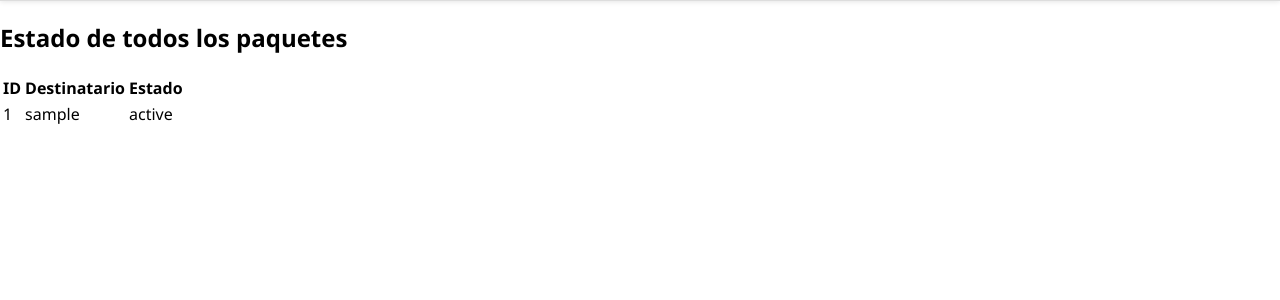
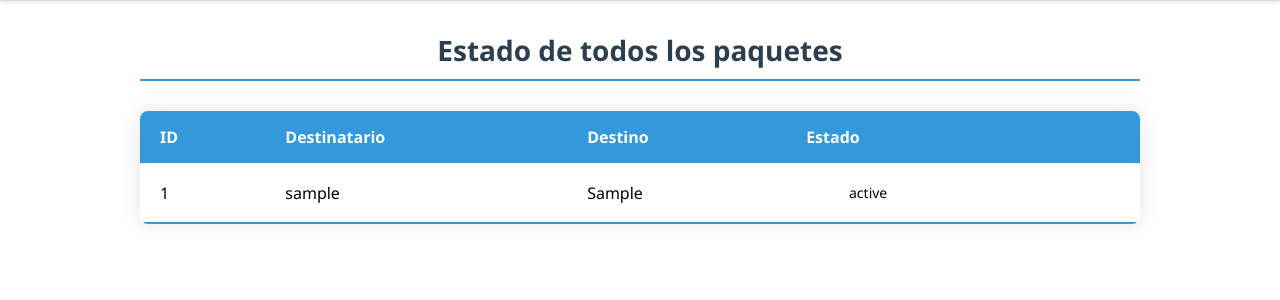
Before and after one commit to Sephir0ath/Delivery-App, a Django app: page /estado-global/ in a window 1280 px wide. Shown: the part 62-362 px from the top of the page. Run offline with Django 5.2, Linux system fonts and the light colour scheme; a user stored in the database is signed in; tables that the repository leaves empty hold one stand-in row (values such as "Sample post").

Commit message:
css para estados globales

```diff
--- a/app_envios/templates/despachador/estado_global.html
+++ b/app_envios/templates/despachador/estado_global.html
@@ -1,15 +1,144 @@
-
 {% extends "base.html" %}
 {% block content %}
+<style>
+  /* Main container */
+  .status-container {
+    max-width: 1000px;
+    margin: 30px auto;
+    padding: 0 20px;
+  }
+
+  /* Heading style */
+  .status-container h2 {
+    color: #2c3e50;
+    text-align: center;
+    margin-bottom: 30px;
+    font-size: 28px;
+    border-bottom: 2px solid #3498db;
+    padding-bottom: 10px;
+  }
+
+  /* Table styling */
+  .status-table {
+    width: 100%;
+    border-collapse: collapse;
+    margin: 25px 0;
+    font-size: 16px;
+    box-shadow: 0 0 20px rgba(0, 0, 0, 0.1);
+    border-radius: 8px;
+    overflow: hidden;
+  }
+
+  .status-table thead tr {
+    background-color: #3498db;
+    color: #ffffff;
+    text-align: left;
+  }
+
+  .status-table th,
+  .status-table td {
+    padding: 15px 20px;
+  }
+
+  .status-table tbody tr {
+    border-bottom: 1px solid #dddddd;
+    transition: background-color 0.3s;
+  }
+
+  .status-table tbody tr:nth-of-type(even) {
+    background-color: #f9f9f9;
+  }
+
+  .status-table tbody tr:last-of-type {
+    border-bottom: 2px solid #3498db;
+  }
+
+  .status-table tbody tr:hover {
+    background-color: #f1f9ff;
+  }
+
+  /* Status badge styling */
+  .status-badge {
+    display: inline-block;
+    padding: 5px 12px;
+    border-radius: 20px;
+    font-size: 14px;
+    font-weight: 500;
+    text-align: center;
+    min-width: 100px;
+  }
+
+  .status-pendiente {
+    background-color: #f39c12;
+    color: white;
+  }
+
+  .status-en-camino {
+    background-color: #3498db;
+    color: white;
+  }
+
+  .status-entregado {
+    background-color: #2ecc71;
+    color: white;
+  }
+
+  .status-cancelado {
+    background-color: #e74c3c;
+    color: white;
+  }
+
+  /* Empty state */
+  .no-packages {
+    text-align: center;
+    color: #7f8c8d;
+    font-size: 18px;
+    margin-top: 50px;
+  }
+
+  /* Responsive table */
+  @media (max-width: 768px) {
+    .status-table {
+      font-size: 14px;
+    }
+
+    .status-table th,
+    .status-table td {
+      padding: 10px 12px;
+    }
+  }
+</style>
+
+<div class="status-container">
   <h2>Estado de todos los paquetes</h2>
-<table>
-  <tr><th>ID</th><th>Destinatario</th><th>Estado</th></tr>
+
+  {% if paquetes %}
+    <table class="status-table">
+      <thead>
+        <tr>
+          <th>ID</th>
+          <th>Destinatario</th>
+          <th>Destino</th>
+          <th>Estado</th>
+        </tr>
+      </thead>
+      <tbody>
         {% for paquete in paquetes %}
           <tr>
             <td>{{ paquete.id }}</td>
             <td>{{ paquete.destinatario.user.username }}</td>
-      <td>{{ paquete.estado_actual.estado }}</td>
+            <td>{{ paquete.destino.comuna }}</td>
+            <td>
+              <span class="status-badge status-{{ paquete.estado_actual.estado|lower|cut:" " }}">
+                {{ paquete.estado_actual.estado }}
+              </span>
+            </td>
           </tr>
         {% endfor %}
+      </tbody>
     </table>
+  {% else %}
+    <p class="no-packages">No hay paquetes registrados</p>
+  {% endif %}
+</div>
 {% endblock %}
```
Lines whose indentation alone changed are shown as unchanged.
